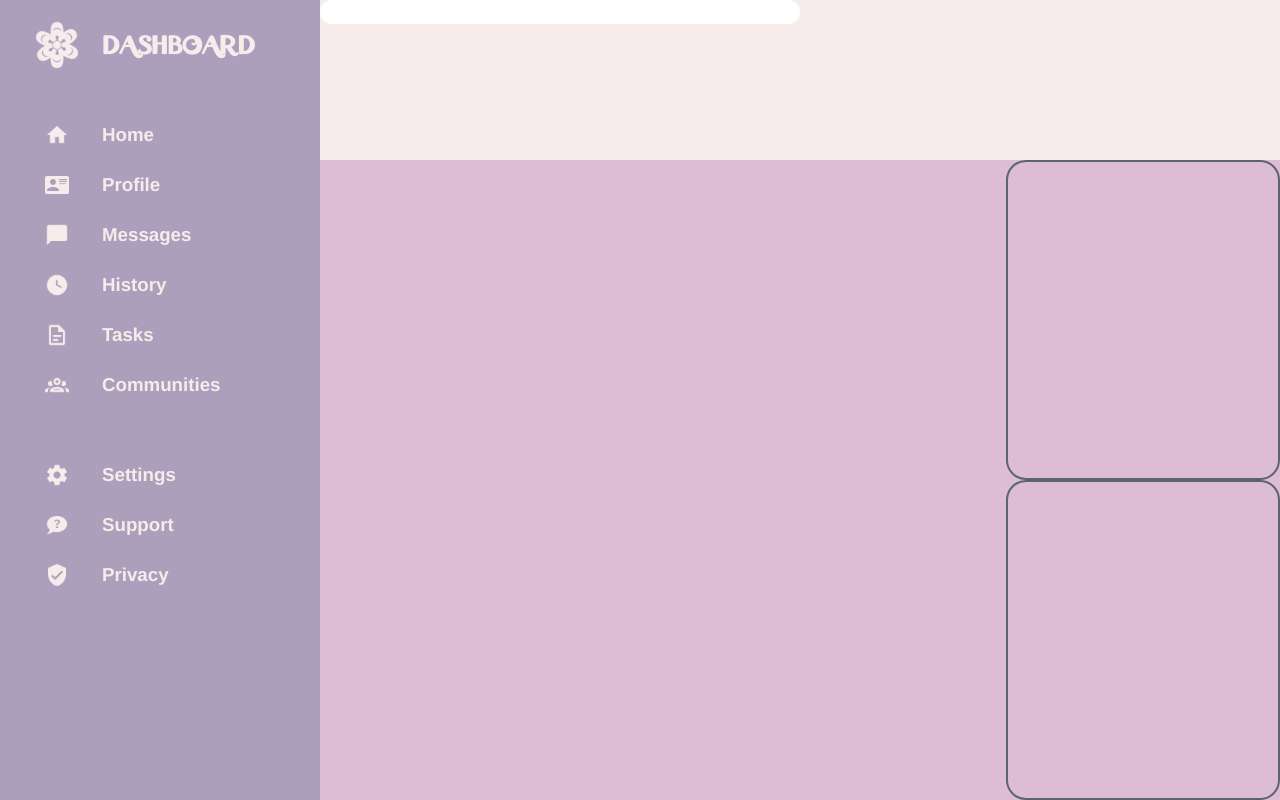
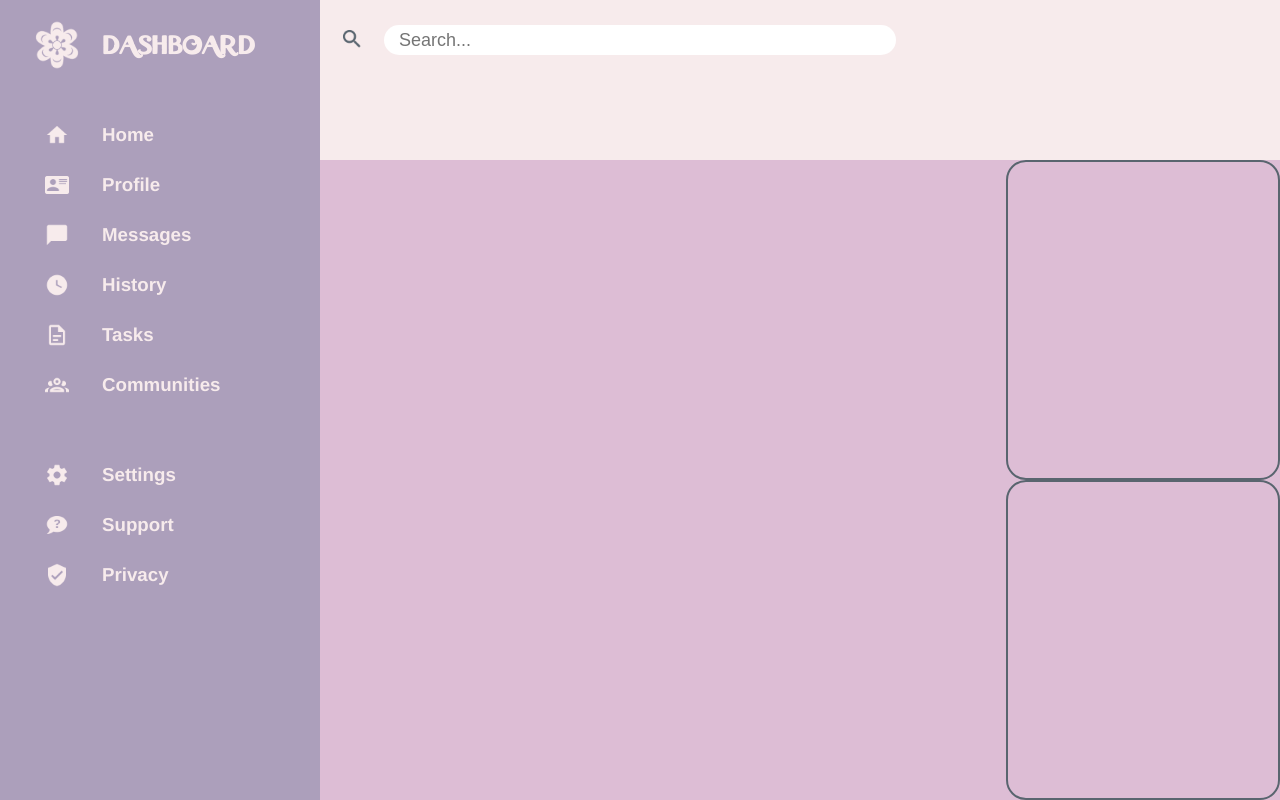
Before and after one commit to underlinear/odindashboard, a plain HTML site: page index.html in a window 1280 px wide. Drawn offline with Linux system fonts and the light colour scheme.

Commit message:
Add search bar

```diff
--- a/index.html
+++ b/index.html
@@ -86,8 +86,9 @@
         </div>
         <main>
             <div id="header-section">
-                <div id="search-bar">
-                    <input id="search-bar" type="search">
+                <div id="search-bar-container">
+                    <button><img src="images/magnify.png" alt="magnify logo"></button>
+                    <input id="search-bar" type="search" placeholder="Search...">
                 </div>
                 <div id="user-panel">
 
--- a/style.css
+++ b/style.css
@@ -65,7 +65,6 @@
     display: grid;
     grid-template-columns: 50px min-content;
     color: var(--lavender-blush);
-    transition: background-color 0.3s ease;
     list-style-type: none;
 }
 
@@ -101,19 +100,47 @@ main {
     grid-template-rows: 1fr 4fr;
 }
 
+/* ----- Header ----- */
+
 #header-section {
     background-color: var(--lavender-blush);
     display: grid;
     grid-area: 1 / 1 / 2 / 2;
-    grid-template: 1fr 1fr / 1fr 1fr;
+    grid-template: 1fr 1fr / 6fr 4fr;
+    align-items: center;
+}
+
+#search-bar-container {
+    display: grid;
+    grid-template-columns: 1fr 8fr;
+    align-items: center;
+}
+
+#search-bar-container button {
+    background: none;
+    border: none;
+
+}
+
+#search-bar-container button img {
+    height: 24px;
+    border-radius: 50%;
+    padding: 5px;
+    transition: background-color ease 0.5s;
+    cursor: pointer;
+}
+
+#search-bar-container button img:hover {
+    background-color: var(--thistle);
 }
 
 #search-bar {
-    width: 100%;
     border-radius: 20px;
     border: none;
-    height: 24px;
-
+    padding-inline: 15px;
+    height: 30px;
+    font-size: 18px;
+    color: var(--payne-gray);
 }
 
 article {
```
Also changed, not shown: images/bell-ring-outline.png (added), images/eye-plus-outline.png (added), images/magnify.png (added), images/share.png (added), images/star-plus-outline.png (added).
